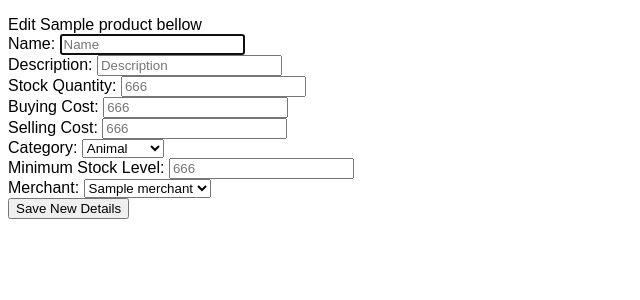
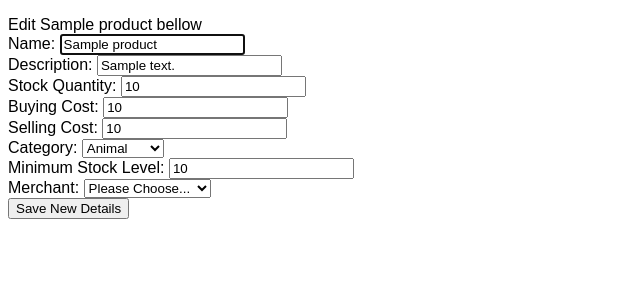
Before and after one commit to UhOhSpiders/shop_inventory, a Flask app: page /products/1/edit in a window 1280 px wide. Shown: the part 70-370 px from the top of the page, without its empty margins (0-640 px from the left). Run offline with Flask 3, Linux system fonts and the light colour scheme; a database or web service that is not in the repository returns one stand-in record (values such as "Sample title"); some libraries are stand-ins or nearby versions.

Commit message:
update working

```diff
--- a/controllers/products_controller.py
+++ b/controllers/products_controller.py
@@ -46,7 +46,7 @@ def edit_product(id):
     merchants = merchant_repository.select_all()
     return render_template('products/edit.html', product = product, merchants = merchants)
 
-@products_blueprint.route("/products/<id>", methods=['POST'])
+@products_blueprint.route("/products/update/<id>", methods=['POST'])
 def update_product(id):
     # pdb.set_trace()
     product_name = request.form['product_name']
@@ -56,8 +56,7 @@ def update_product(id):
     selling_cost = request.form ['selling_cost']
     category = request.form ['category']
     min_stock_level = request.form ['min_stock_level']
-    merchant_id = request.form ['merchant_id']
-    merchant = merchant_repository.select(merchant_id)
+    merchant = merchant_repository.select(request.form ['merchant_id'])
     product = Product(product_name, product_description, stock_quantity, buying_cost, selling_cost, category, min_stock_level, merchant, id)
     product_repository.update(product)
     return redirect("/")
@@ -80,3 +79,23 @@ def new_merchant():
 def show_merchant(id):
     merchant = merchant_repository.select(id)
     return render_template('merchant_details.html', merchant = merchant)
+
+@products_blueprint.route("/merchants/<id>/edit", methods=['GET'])
+def edit_merchant(id):
+    merchant = merchant_repository.select(id)
+    return render_template('merchants/edit.html', merchant = merchant)
+
+@products_blueprint.route("/products/update/<id>", methods=['POST'])
+def update_product(id):
+    # pdb.set_trace()
+    product_name = request.form['product_name']
+    product_description = request.form['product_description']
+    stock_quantity = request.form['stock_quantity']
+    buying_cost = request.form ['buying_cost']
+    selling_cost = request.form ['selling_cost']
+    category = request.form ['category']
+    min_stock_level = request.form ['min_stock_level']
+    merchant = merchant_repository.select(request.form ['merchant_id'])
+    product = Product(product_name, product_description, stock_quantity, buying_cost, selling_cost, category, min_stock_level, merchant, id)
+    product_repository.update(product)
+    return redirect("/")
--- a/repositories/product_repository.py
+++ b/repositories/product_repository.py
@@ -47,5 +47,6 @@ def select(id):
 
 def update(product):
     sql = "UPDATE products SET (product_name, product_description, stock_quantity, buying_cost, selling_cost, category, min_stock_level, merchant_id) = (%s, %s, %s, %s, %s, %s, %s, %s) WHERE id = %s"
-    values = [product.product_name, product.product_description, product.stock_quantity, product.buying_cost, product.selling_cost, product.category, product.min_stock_level, product.merchant.id]
+    values = [product.product_name, product.product_description, product.stock_quantity, product.buying_cost, product.selling_cost, product.category, product.min_stock_level, product.merchant.id, product.id]
+    print(values)
     run_sql(sql, values)
--- a/templates/merchant_details.html
+++ b/templates/merchant_details.html
@@ -1,7 +1,7 @@
 {% extends "base.html" %}
 
 {% block content %}
-Edit button here
+<a href="/merchants/{{merchant.id}}/edit">Edit button here</a>
 <p>{{ merchant.merchant_name }} </p>
 <p>{{ merchant.ethics }} {{ merchant.morals }} </p>
 {% endblock %}
--- a/templates/products/edit.html
+++ b/templates/products/edit.html
@@ -2,26 +2,26 @@
 
 {% block content %}
 Edit {{product.product_name}} bellow
-<form action="/products/<id>" method="post">
+<form action="/products/update/{{product.id}}" method="post">
     <div>
         <label for="product_name">Name:</label>
-        <input type="text" id="product_name" name="product_name" placeholder="Name" required autofocus>
+        <input type="text" id="product_name" name="product_name" placeholder="Name" value="{{product.product_name}}" required autofocus>
     </div>
     <div>
         <label for="product_description">Description:</label>
-        <input type="text" id="product_description" name="product_description" placeholder="Description" required autofocus>
+        <input type="text" id="product_description" name="product_description" placeholder="Description" value="{{product.product_description}}" required autofocus>
     </div>
     <div>
         <label for="stock_quantity">Stock Quantity:</label>
-        <input type="number" id="stock_quantity" name="stock_quantity" placeholder="666" required autofocus>
+        <input type="number" id="stock_quantity" name="stock_quantity" placeholder="666" value="{{product.stock_quantity}}"required autofocus>
     </div>
     <div>
         <label for="buying_cost">Buying Cost:</label>
-        <input type="number" id="buying_cost" name="buying_cost" placeholder="666" required autofocus>
+        <input type="number" id="buying_cost" name="buying_cost" placeholder="666" value="{{product.buying_cost}}" required autofocus>
     </div>
     <div>
         <label for="selling_cost">Selling Cost:</label>
-        <input type="number" id="selling_cost" name="selling_cost" placeholder="666" required autofocus>
+        <input type="number" id="selling_cost" name="selling_cost" placeholder="666" value="{{product.selling_cost}}"required autofocus>
     </div>
     <div>
         <label for="category"> Category: </label>
@@ -33,13 +33,14 @@ Edit {{product.product_name}} bellow
     </div>
     <div>
         <label for="min_stock_level">Minimum Stock Level:</label>
-        <input type="number" id="min_stock_level" name="min_stock_level" placeholder="666" required autofocus>
+        <input type="number" id="min_stock_level" name="min_stock_level" placeholder="666" value="{{product.min_stock_level}}"required autofocus>
     </div>
     <div>
         <label for="merchant">Merchant:</label>
         <select id="merchant" name="merchant_id">
-            {% for merchant in merchants %}
-            <option value="{{ merchant.id }}">{{ merchant.merchant_name }}</option>
+            <option value="" disabled selected hidden>Please Choose...</option>
+        {% for merchant in merchants %}
+            <option value="{{ merchant.id }}" >{{ merchant.merchant_name }}</option>
           {% endfor %}
         </select>
     </div>
```
Also changed, not shown: templates/merchants/edit.html (added, +25 -0 lines).
